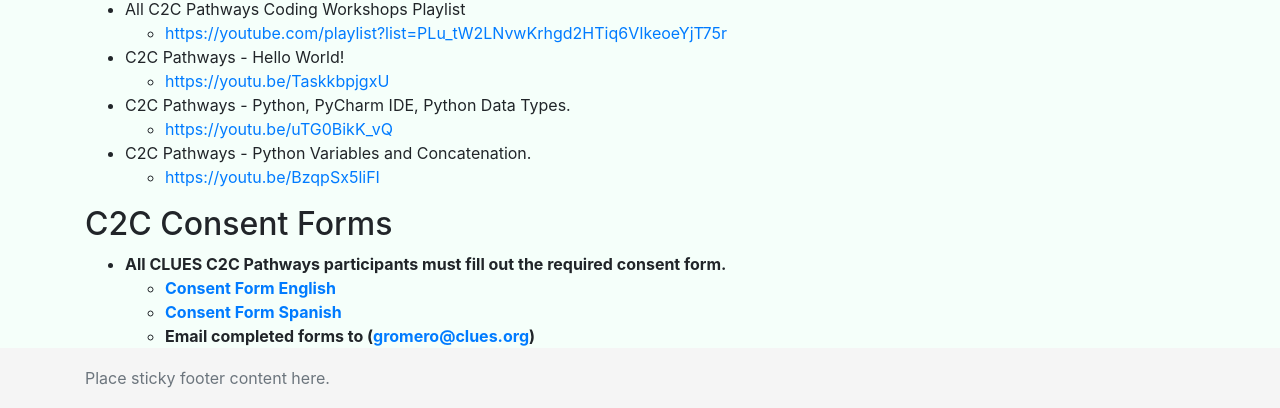
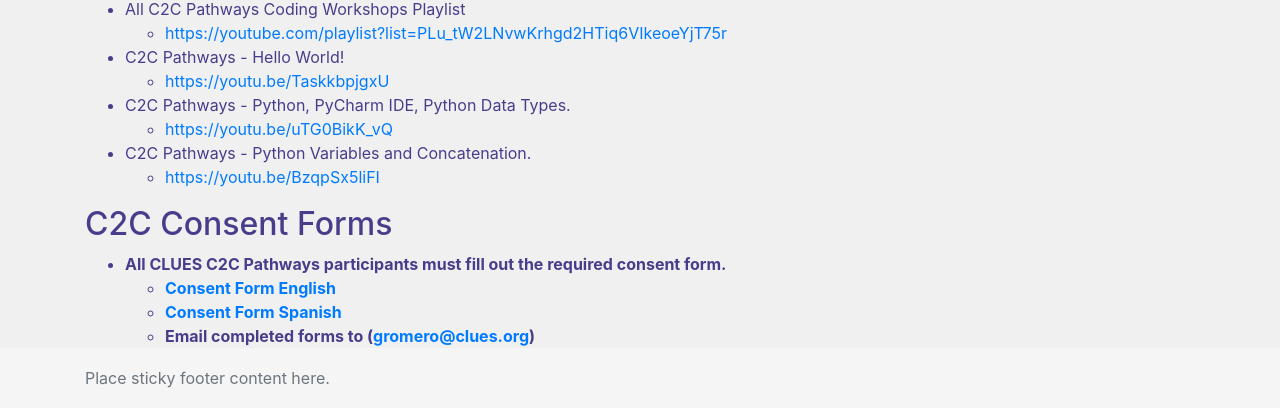
Before and after one commit to 6R360R7/6R360R7.github.io, a plain HTML site: page index.html in a window 1280 px wide. Shown: the part 644-1052 px from the top of the page. Drawn offline with Linux system fonts and the light colour scheme.

Commit message:
css updates

```diff
--- a/index.html
+++ b/index.html
@@ -14,7 +14,8 @@
     <link href="css/sticky-footer-navbar.css" rel="stylesheet">
     <style>
         body {
-            background-color: mintcream;
+            background-color: rgb(240, 240, 240);
+            color: darkslateblue;
         }
     </style>
 </head>
```
